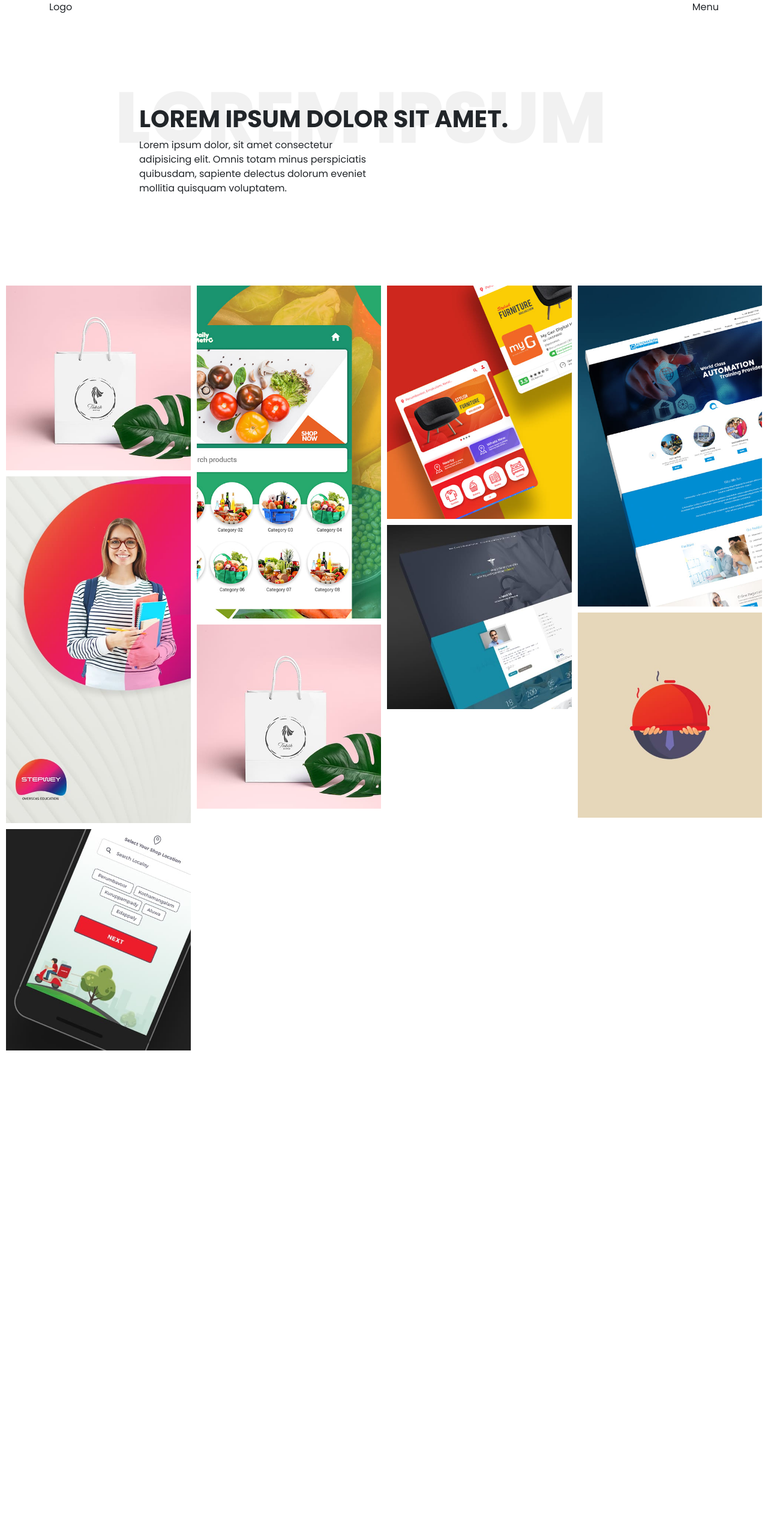
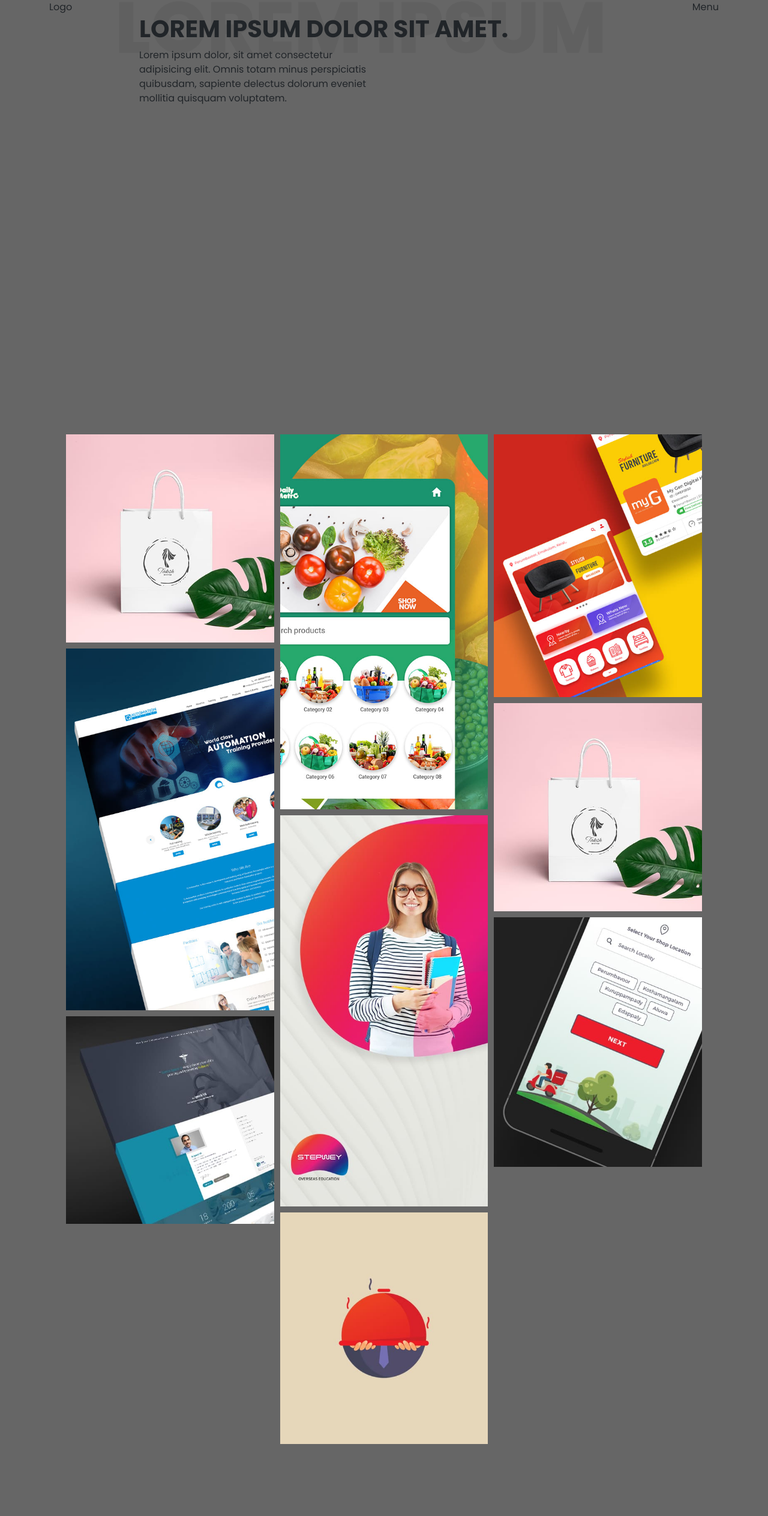
Before and after one commit to dasdesigner/portfolio, a Jekyll site: the page built from index.html, in a window 1280 px wide. Shown: the whole page at 60% size. Built offline with Jekyll 4.4.1, drawn with Linux system fonts in a browser that asks for light colours; before the commit the page ends 1871 px from its top, so only the background shows below that.

Commit message:
update home

```diff
--- a/_sass/_dashome.scss
+++ b/_sass/_dashome.scss
@@ -1,18 +1,13 @@
 body {
   // font-family: 'K2D', sans-serif;
   font-family: "Poppins", sans-serif;
-  background-color: #fff;
+  background-color: #666;
 }
 
-header {
-  padding-top: $head-space-h;
-  padding-bottom: $head-space-h;
-  // background-image: linear-gradient( 135deg, #FFF6B7 10%, #F6416C 100%);
-  background-color: #fff;
-}
 
 .portfolio_wrapper {
-  min-height: 50vh;
+  width: calc( 100vw - 200px );
+  margin: auto;
   margin-bottom: 100px;
   ul {
     margin: 0;
@@ -48,9 +43,6 @@ header {
   padding-right: $head-space-v;
 }
 
-body {
-  background-color: #fff;
-}
 
 .cover {
   max-width: 1200px;
@@ -190,3 +182,8 @@ body {
     }
   }
 }
+
+
+.min__height{
+  min-height: calc(100vh - 200px);
+}
--- a/index.html
+++ b/index.html
@@ -3,7 +3,7 @@ layout: bone
 alt: Weserve Online Delivery
 <!-- title: My Portfolio - Das krishnan -->
 ---
-
+<div class="min__height">
   <div class="container">
     <header>
       <div class="profile_container profile__head">
@@ -13,6 +13,8 @@ alt: Weserve Online Delivery
       </div>
     </header>
   </div>
+</div>
+
 
 
   <div class="portfolio_wrapper">
```
Lines whose indentation alone changed are shown as unchanged.
